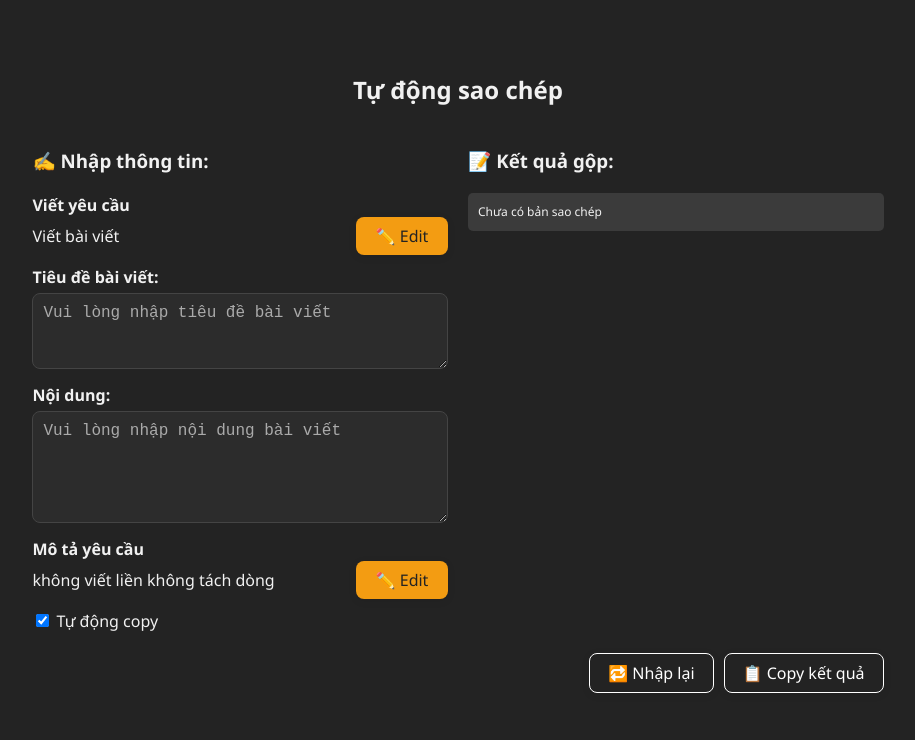
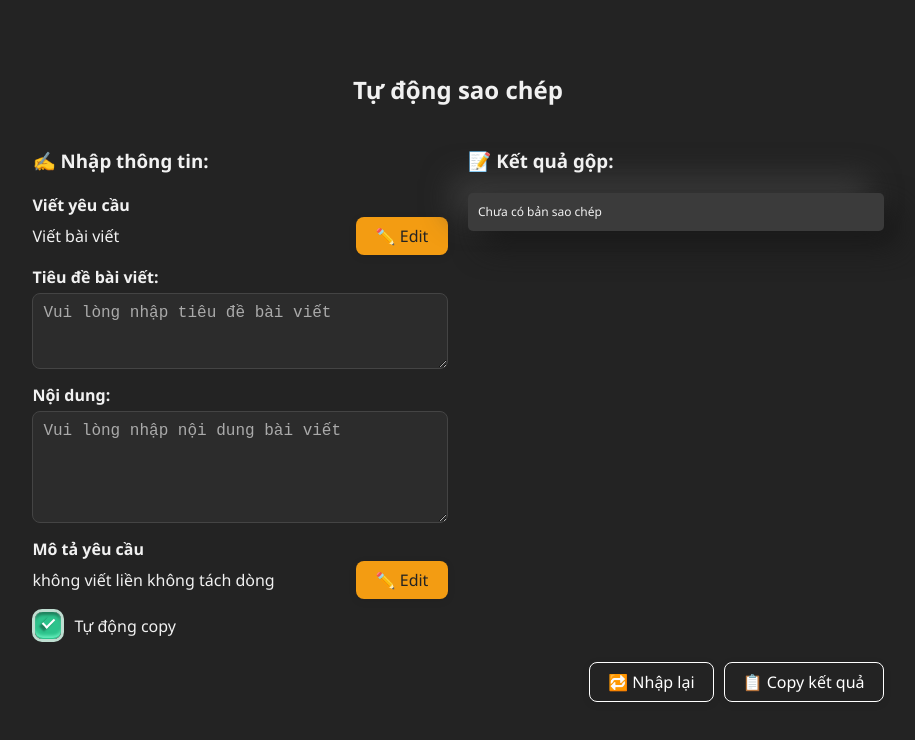
Before and after one commit to anhminh270622/auto-copy, a React (Vite) app: page / in a window 1280 px wide. Shown: the top 740 px of the page, without its empty margins (182-1097 px from the left). Built offline with nearby package versions, Linux system fonts and the light colour scheme.

Commit message:
update: ui

```diff
--- a/index.html
+++ b/index.html
@@ -2,7 +2,7 @@
 <html lang="en">
   <head>
     <meta charset="UTF-8" />
-    <link rel="icon" type="image/svg+xml" href="/vite.svg" />
+    <link rel="icon" type="image/svg+xml" href="/logo.png" />
     <meta name="viewport" content="width=device-width, initial-scale=1.0" />
     <title>Auto copy</title>
   </head>
--- a/src/App.css
+++ b/src/App.css
@@ -1,14 +1,17 @@
-body, #root {
+body,
+#root {
   background: #232323;
   font-family: 'Segoe UI', 'Roboto', Arial, sans-serif;
   color: #f1f1f1;
   min-height: 100vh;
 }
+
 #root {
   margin: 0 auto;
   padding: 2rem;
   width: 100%;
 }
+
 button {
   padding: 8px 18px;
   border: none;
@@ -16,51 +19,69 @@ button {
   font-size: 1rem;
   cursor: pointer;
   transition: background 0.2s, transform 0.2s;
-  box-shadow: 0 2px 8px rgba(0,0,0,0.08);
+  box-shadow: 0 2px 8px rgba(0, 0, 0, 0.08);
 }
-p{
+
+.checkbox {
+  display: flex;
+  align-items: center;
+  gap: 10px;
+}
+
+p {
   margin: 0;
 }
-button{
+
+button {
   min-width: 92px
 }
+
 button:active {
   transform: scale(0.97);
 }
+
 .btn-delete {
   background-color: #e74c3c;
   color: white;
 }
+
 .btn-delete:hover {
   background: #c0392b;
 }
+
 .btn-copy {
   background: #27ae60;
   color: white;
 }
+
 .btn-copy:hover {
   background: #219150;
 }
+
 .btn-disable {
   background: #232323;
   cursor: not-allowed;
   color: #fff;
-  border: 1px solid #fff ;
+  border: 1px solid #fff;
 }
+
 .btn-edit {
   background: #f39c12;
   color: #232323;
 }
+
 .btn-edit:hover {
   background: #d35400;
   color: #fff;
 }
+
 .flex-between {
   display: flex;
   align-items: center;
   justify-content: space-between;
   gap: 10px;
 }
+
 .result {
   background-color: #3B3B3B;
   padding: 10px;
@@ -69,11 +90,19 @@ button:active {
   font-size: 12px;
   max-height: 70vh;
   overflow: auto;
+  box-shadow: 15px 15px 30px rgb(25, 25, 25),
+              -15px -15px 30px rgb(60, 60, 60);
 }
-.title{
-    margin-bottom:0 0 10px 0;
+
+
+.title {
+  margin-bottom: 0 0 10px 0;
 }
-textarea, input[type="text"] {
+.Toastify__close-button {
+  min-width: 0px;
+}
+textarea,
+input[type="text"] {
   border-radius: 8px;
   border: 1px solid #444;
   background: #2c2c2c;
@@ -82,29 +111,44 @@ textarea, input[type="text"] {
   font-size: 1rem;
   margin-bottom: 8px;
   width: 100%;
-  min-width: 80%;
+  min-width: 60%;
   box-sizing: border-box;
   transition: border 0.2s;
   min-height: 50px;
 }
-textarea:focus, input[type="text"]:focus {
+
+textarea:focus,
+input[type="text"]:focus {
   border: 1.5px solid #27ae60;
   outline: none;
 }
+
 label strong {
   display: block;
   margin-bottom: 4px;
 }
-::-webkit-input-placeholder { color: #aaa; }
-::-moz-placeholder { color: #aaa; }
-:-ms-input-placeholder { color: #aaa; }
-::placeholder { color: #aaa; }
+
+::-webkit-input-placeholder {
+  color: #aaa;
+}
+
+::-moz-placeholder {
+  color: #aaa;
+}
+
+:-ms-input-placeholder {
+  color: #aaa;
+}
+
+::placeholder {
+  color: #aaa;
+}
 
 /* Card style for main content */
 .app-card {
   background: #292929;
   border-radius: 16px;
-  box-shadow: 0 4px 24px rgba(0,0,0,0.18);
+  box-shadow: 0 4px 24px rgba(0, 0, 0, 0.18);
   padding: 32px 24px;
   margin-bottom: 24px;
 }
@@ -124,7 +168,9 @@ label strong {
 
 /* Responsive */
 @media (max-width: 900px) {
-  .flex-between, .app-main-row {
+
+  .flex-between,
+  .app-main-row {
     flex-direction: column;
     gap: 24px;
   }
--- a/src/App.jsx
+++ b/src/App.jsx
@@ -2,6 +2,7 @@ import { useEffect, useState } from "react";
 import "./App.css"
 import { toast, ToastContainer } from "react-toastify";
 import 'react-toastify/dist/ReactToastify.css';
+import CheckBox from "./components/checkbox/checkbox";
 
 export default function App() {
     const [title, setTitle] = useState("");
@@ -145,11 +146,9 @@ export default function App() {
                         </div>
 
                         <div style={{ marginBottom: 10 }}>
-                            <label>
-                                <input
-                                    type="checkbox"
+                            <label className="checkbox">
+                                <CheckBox
                                     checked={autoCopy}
-                                    style={{ cursor: "pointer", fontSize: "20px" }}
                                     onChange={() => {
                                         setAutoCopy(!autoCopy);
                                         if (autoCopy) {
@@ -158,7 +157,7 @@ export default function App() {
                                             toast.success("Đã thêm tự động copy");
                                         }
                                     }}
-                                />{" "}
+                                />
                                 Tự động copy
                             </label>
                         </div>
--- /dev/null
+++ b/src/components/checkbox/checkbox.jsx
@@ -0,0 +1,13 @@
+import React from 'react';
+import "./style.css";
+
+const CheckBox = ({ checked = true, onChange }) => {
+    return (
+        <label className="container">
+            <input type="checkbox" checked={checked} onChange={onChange} />
+            <div className={`checkmark ${checked ? 'checked' : ''}`}></div>
+        </label>
+    );
+};
+
+export default CheckBox;
--- /dev/null
+++ b/src/components/checkbox/style.css
@@ -0,0 +1,71 @@
+/* From Uiverse.io by elijahgummer */
+/* Hide the default checkbox */
+.container input {
+    display: flex;
+    align-items: center;
+    justify-content: center;
+    position: absolute;
+    opacity: 0;
+    cursor: pointer;
+    height: 0;
+    width: 0;
+}
+
+.container {
+    display: block;
+    position: relative;
+    cursor: pointer;
+    font-size: 20px;
+    user-select: none;
+    border: 3px solid #beddd0;
+    border-radius: 10px;
+    overflow: hidden;
+}
+
+/* Create a custom checkbox */
+.checkmark {
+    position: relative;
+    top: 0;
+    left: 0;
+    height: 1.3em;
+    width: 1.3em;
+    background-color: #2dc38c;
+    border-bottom: 1.5px solid #2dc38c;
+    box-shadow: 0 0 1px #cef1e4, inset 0 -2.5px 3px #62eab8,
+      inset 0 3px 3px rgba(0, 0, 0, 0.34);
+    border-radius: 8px;
+    transition: all 0.3s ease-in-out;
+    transform: translateY(-40px);
+    opacity: 0;
+}
+
+.checkmark.checked {
+    transform: translateY(0);
+    opacity: 1;
+}
+
+/* Create the checkmark/indicator */
+.checkmark:after {
+    content: "";
+    position: absolute;
+    display: none;
+}
+
+/* Show the checkmark when checked */
+.checkmark.checked:after {
+    display: block;
+}
+
+/* Style the checkmark/indicator */
+.checkmark:before {
+    content: "";
+    position: absolute;
+    left: 10px;
+    top: 4px;
+    width: 5px;
+    height: 10px;
+    border: solid white;
+    border-width: 0 2px 2px 0;
+    transform: rotate(45deg);
+    box-shadow: 0 4px 2px rgba(0, 0, 0, 0.34);
+}
```
Also changed, not shown: public/logo.png (added).
